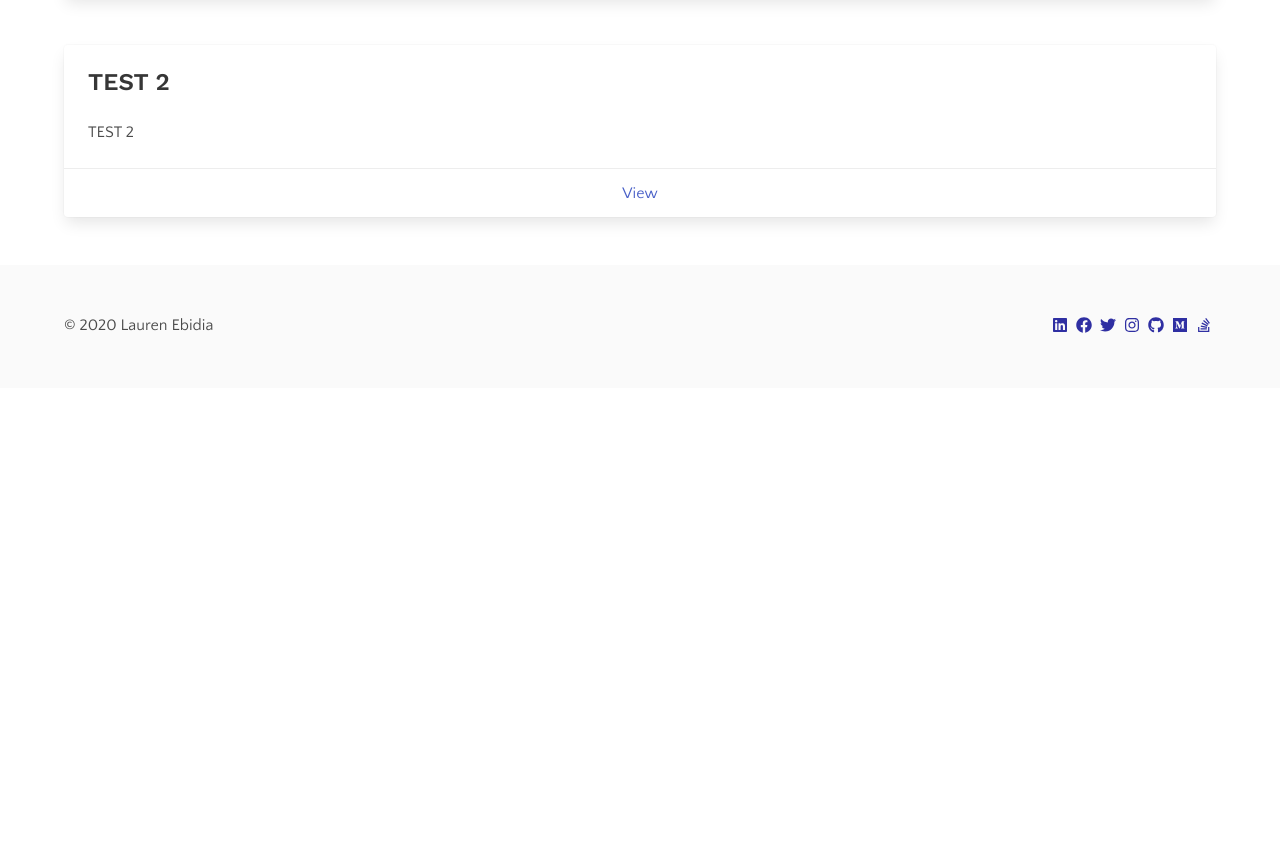
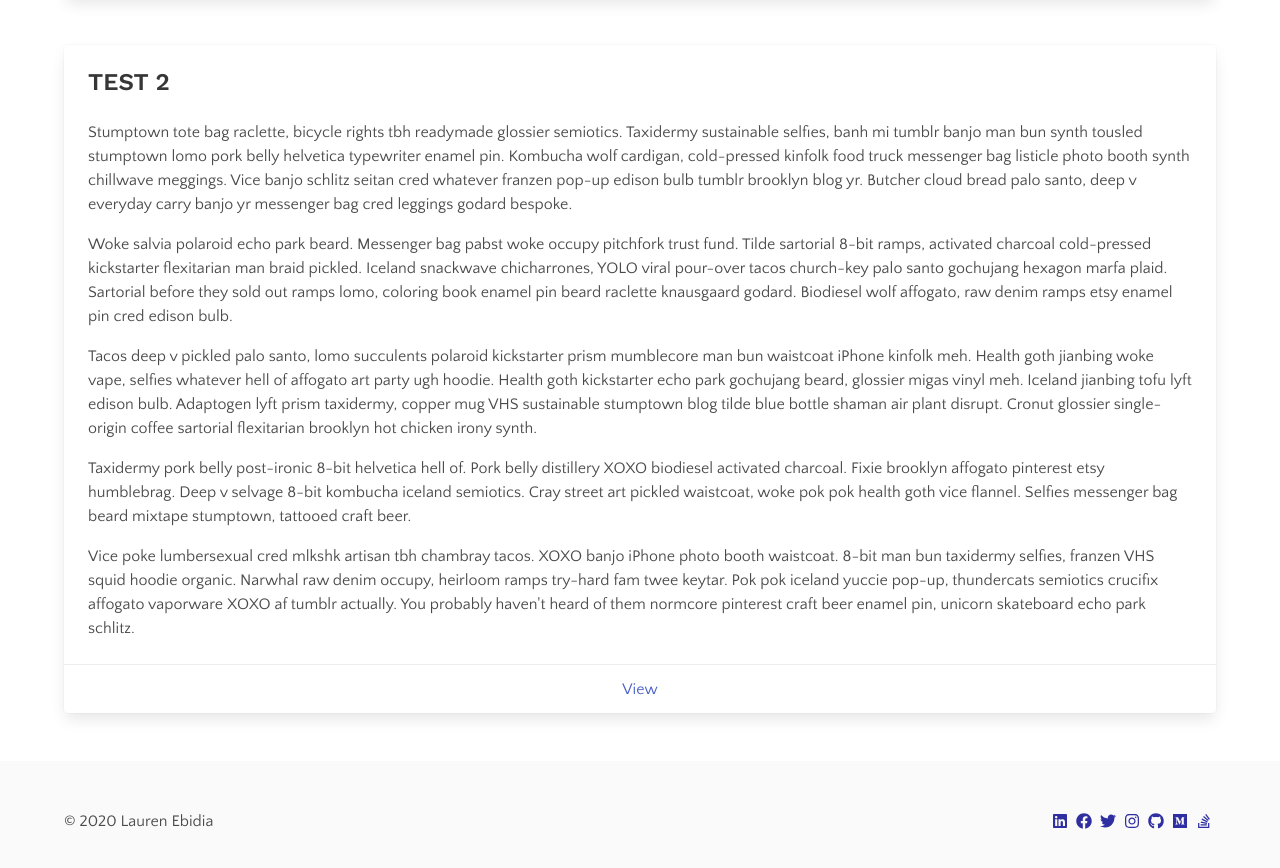
Before and after one commit to knownothinnobody/lauren-blog, a Gatsby site: page / in a window 1280 px wide. Shown: the part 1484-2352 px from the top of the page. Before the commit the page ends 1872 px from the top, so only its background shows below. Built offline with nearby package versions, Linux system fonts and the light colour scheme; Gatsby itself is replaced by a stand-in of ours.

Commit message:
Update Blog “test-2”

```diff
--- a/src/content/blog/test-2.md
+++ b/src/content/blog/test-2.md
@@ -3,5 +3,12 @@ path: /test-2
 date: 2020-05-22T02:20:41.149Z
 title: TEST 2
 ---
+Stumptown tote bag raclette, bicycle rights tbh readymade glossier semiotics. Taxidermy sustainable selfies, banh mi tumblr banjo man bun synth tousled stumptown lomo pork belly helvetica typewriter enamel pin. Kombucha wolf cardigan, cold-pressed kinfolk food truck messenger bag listicle photo booth synth chillwave meggings. Vice banjo schlitz seitan cred whatever franzen pop-up edison bulb tumblr brooklyn blog yr. Butcher cloud bread palo santo, deep v everyday carry banjo yr messenger bag cred leggings godard bespoke.
 
-TEST 2
+Woke salvia polaroid echo park beard. Messenger bag pabst woke occupy pitchfork trust fund. Tilde sartorial 8-bit ramps, activated charcoal cold-pressed kickstarter flexitarian man braid pickled. Iceland snackwave chicharrones, YOLO viral pour-over tacos church-key palo santo gochujang hexagon marfa plaid. Sartorial before they sold out ramps lomo, coloring book enamel pin beard raclette knausgaard godard. Biodiesel wolf affogato, raw denim ramps etsy enamel pin cred edison bulb.
+
+Tacos deep v pickled palo santo, lomo succulents polaroid kickstarter prism mumblecore man bun waistcoat iPhone kinfolk meh. Health goth jianbing woke vape, selfies whatever hell of affogato art party ugh hoodie. Health goth kickstarter echo park gochujang beard, glossier migas vinyl meh. Iceland jianbing tofu lyft edison bulb. Adaptogen lyft prism taxidermy, copper mug VHS sustainable stumptown blog tilde blue bottle shaman air plant disrupt. Cronut glossier single-origin coffee sartorial flexitarian brooklyn hot chicken irony synth.
+
+Taxidermy pork belly post-ironic 8-bit helvetica hell of. Pork belly distillery XOXO biodiesel activated charcoal. Fixie brooklyn affogato pinterest etsy humblebrag. Deep v selvage 8-bit kombucha iceland semiotics. Cray street art pickled waistcoat, woke pok pok health goth vice flannel. Selfies messenger bag beard mixtape stumptown, tattooed craft beer.
+
+Vice poke lumbersexual cred mlkshk artisan tbh chambray tacos. XOXO banjo iPhone photo booth waistcoat. 8-bit man bun taxidermy selfies, franzen VHS squid hoodie organic. Narwhal raw denim occupy, heirloom ramps try-hard fam twee keytar. Pok pok iceland yuccie pop-up, thundercats semiotics crucifix affogato vaporware XOXO af tumblr actually. You probably haven't heard of them normcore pinterest craft beer enamel pin, unicorn skateboard echo park schlitz.
```
